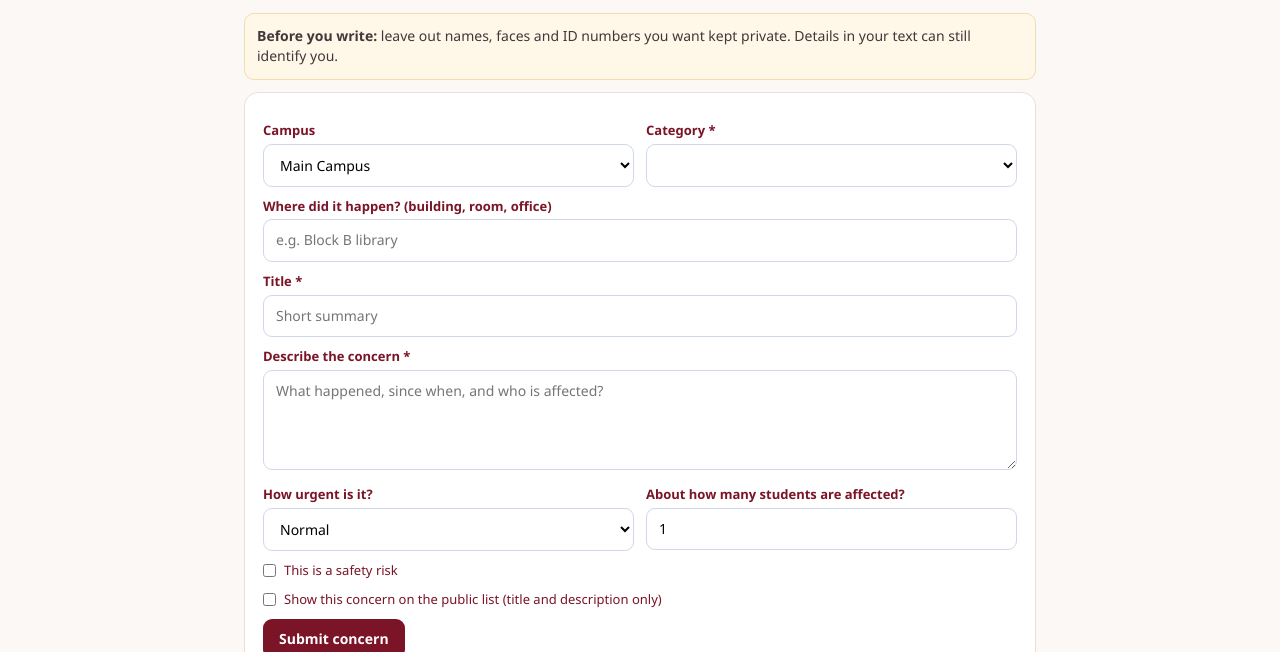
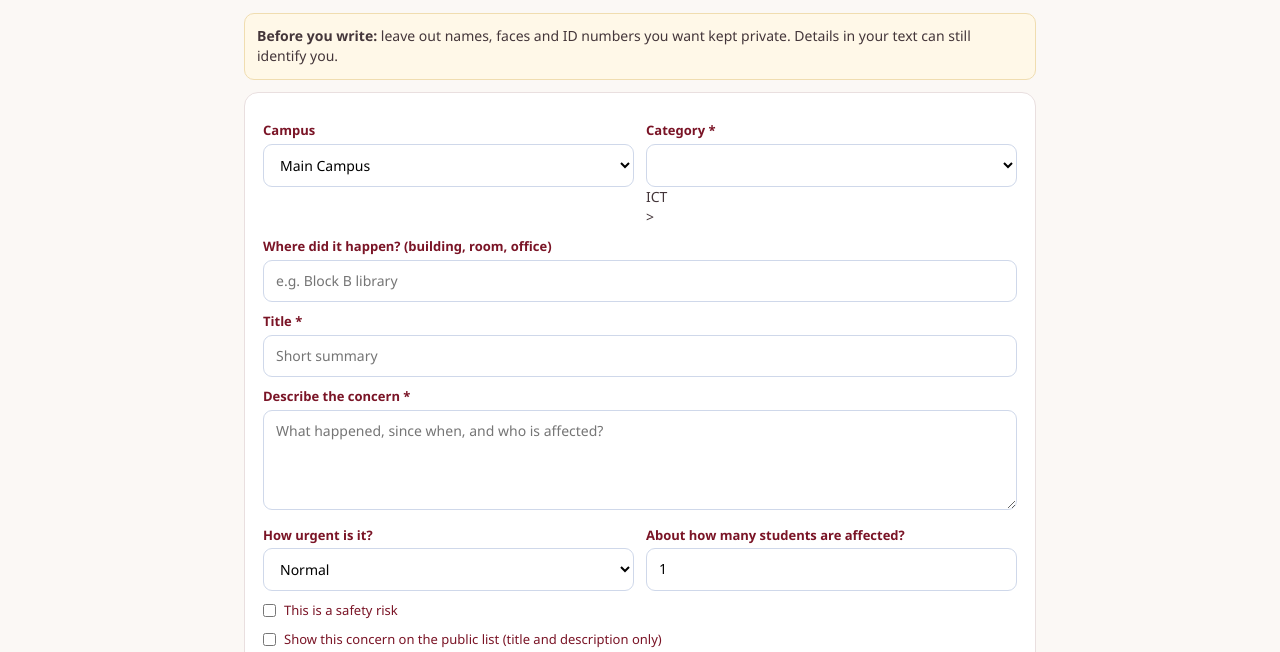
Before and after one commit to gilbertatwijukire/synccampus, a plain HTML site: page frontend/submit.html in a window 1280 px wide. Shown: the part 148-800 px from the top of the page. Drawn offline with Linux system fonts and the light colour scheme; no server answers.

Commit message:
category commit

```diff
--- a/frontend/submit.html
+++ b/frontend/submit.html
@@ -11,7 +11,7 @@
   <section class="card">
   <form id="submitForm">
     <div class="row"><div><label>Campus</label><select name="campus"><option>Main Campus</option><option>City Campus</option></select></div>
-      <div><label>Category *</label><select name="category_id" id="category" required></select></div></div>
+      <div><label>Category *</label><select name="category_id" id="category"></select><option value="1">ICT</option>></select></div></div>
     <label>Where did it happen? (building, room, office)</label><input name="location" maxlength="120" placeholder="e.g. Block B library">
     <label>Title *</label><input name="title" required minlength="5" maxlength="200" placeholder="Short summary">
     <label>Describe the concern *</label><textarea name="description" required minlength="10" placeholder="What happened, since when, and who is affected?"></textarea>
```
